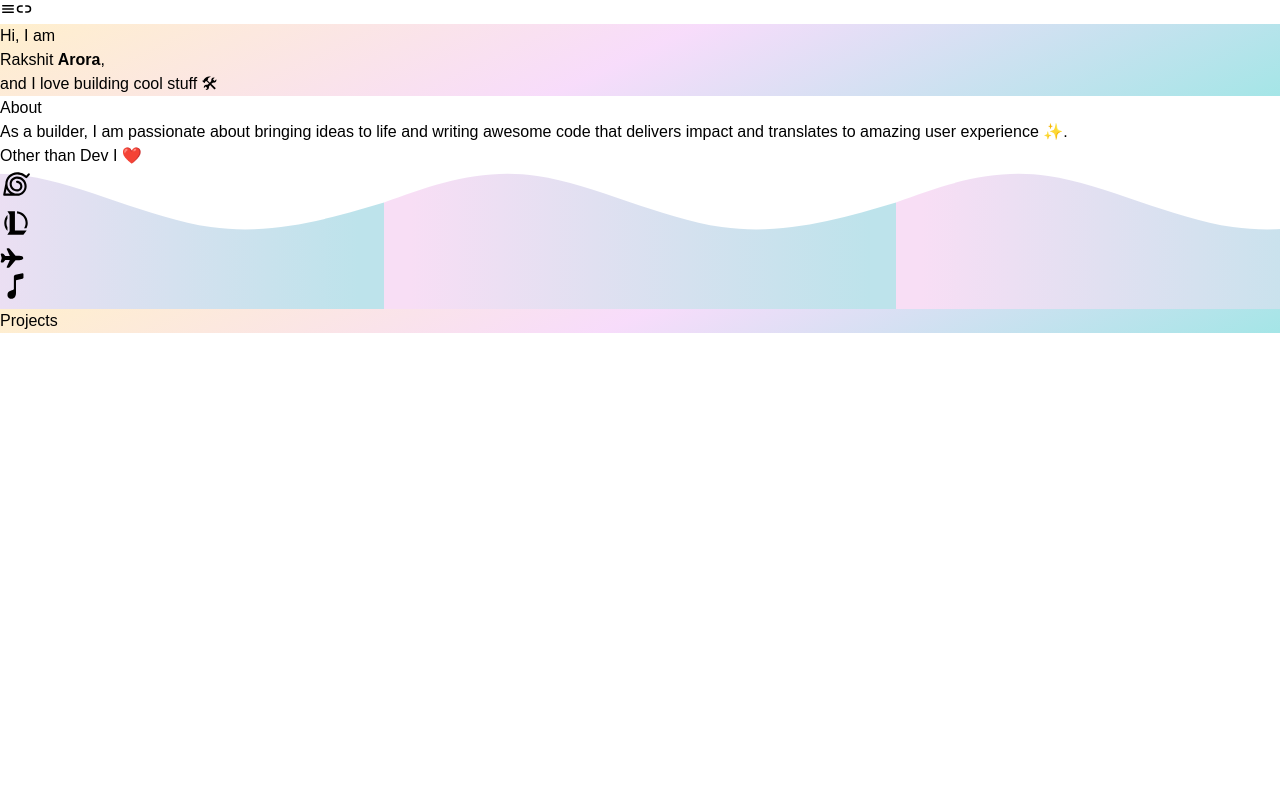
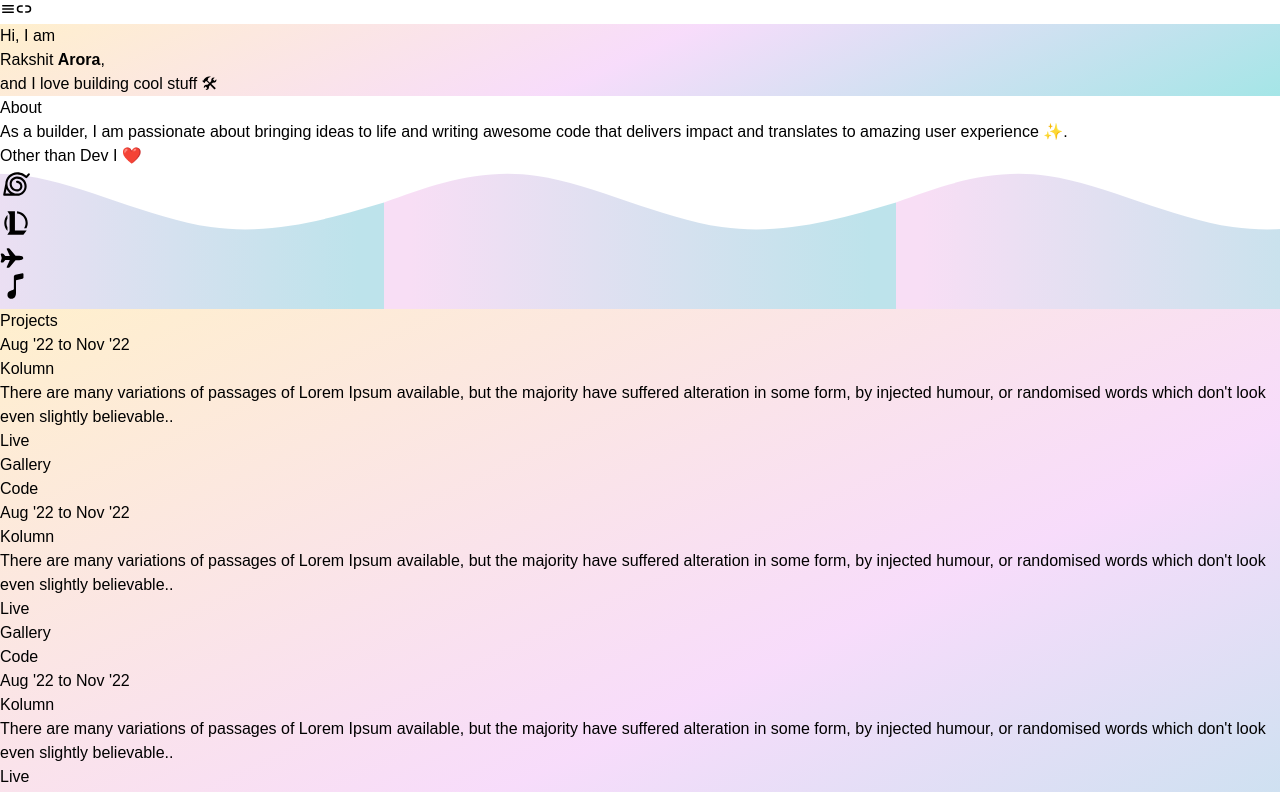
Before and after one commit to rakshit087/rakshit087.github.io, a Next.js app: page / in a window 1280 px wide. Shown: the top 792 px of the page. Built offline with nearby package versions, Linux system fonts and the light colour scheme.

Commit message:
Added projects section

```diff
--- a/src/components/ProjectCard.tsx
+++ b/src/components/ProjectCard.tsx
@@ -1,12 +1,29 @@
 export const ProjectCard = () => {
   return (
-    <div className="w-full mb-8 bg-white border-2 border-gray-700 border-solid rounded-xl h-52">
+    <>
+      <div className="px-2 py-1 mb-2 border border-gray-700 border-solid rounded-full bg-pink-50 w-fit">
+        <p className="text-xs">Aug '22 to Nov '22</p>
+      </div>
+      <div className="w-full mb-8 bg-white border-2 border-gray-700 border-solid rounded-xl">
         <div
           className="relative right-0 w-5 h-5 -translate-y-1/2 bg-gray-700 border-2 border-gray-400 border-solid rounded-full top-1/2"
           style={{
             right: '29px',
           }}
         ></div>
+        <div className="px-4">
+          <h2 className="mb-4 text-2xl">Kolumn</h2>
+          <p className="mb-4">
+            There are many variations of passages of Lorem Ipsum available, but the majority have suffered alteration in
+            some form, by injected humour, or randomised words which don't look even slightly believable..
+          </p>
+          <div className="flex mb-4">
+            <p className="mr-4 text-gray-700 underline">Live</p>
+            <p className="mr-4 text-gray-700 underline">Gallery</p>
+            <p className="mr-4 text-gray-700 underline">Code</p>
           </div>
+        </div>
+      </div>
+    </>
   );
 };
--- a/src/components/Projects.tsx
+++ b/src/components/Projects.tsx
@@ -3,7 +3,7 @@ import 'react-vertical-timeline-component/style.min.css';
 
 export const Projects = () => {
   return (
-    <div className="flex flex-col items-center min-h-screen px-12 py-24 snap-mandatory snap-start add-bg scroll-smooth">
+    <div className="flex flex-col items-center min-h-screen px-8 py-24 snap-mandatory snap-start add-bg scroll-smooth">
       <p className="mb-8 text-3xl">Projects</p>
       <div className="flex w-full">
         <div className="mr-4 border border-gray-400 border-2-2"></div>
```
Lines whose indentation alone changed are shown as unchanged.
